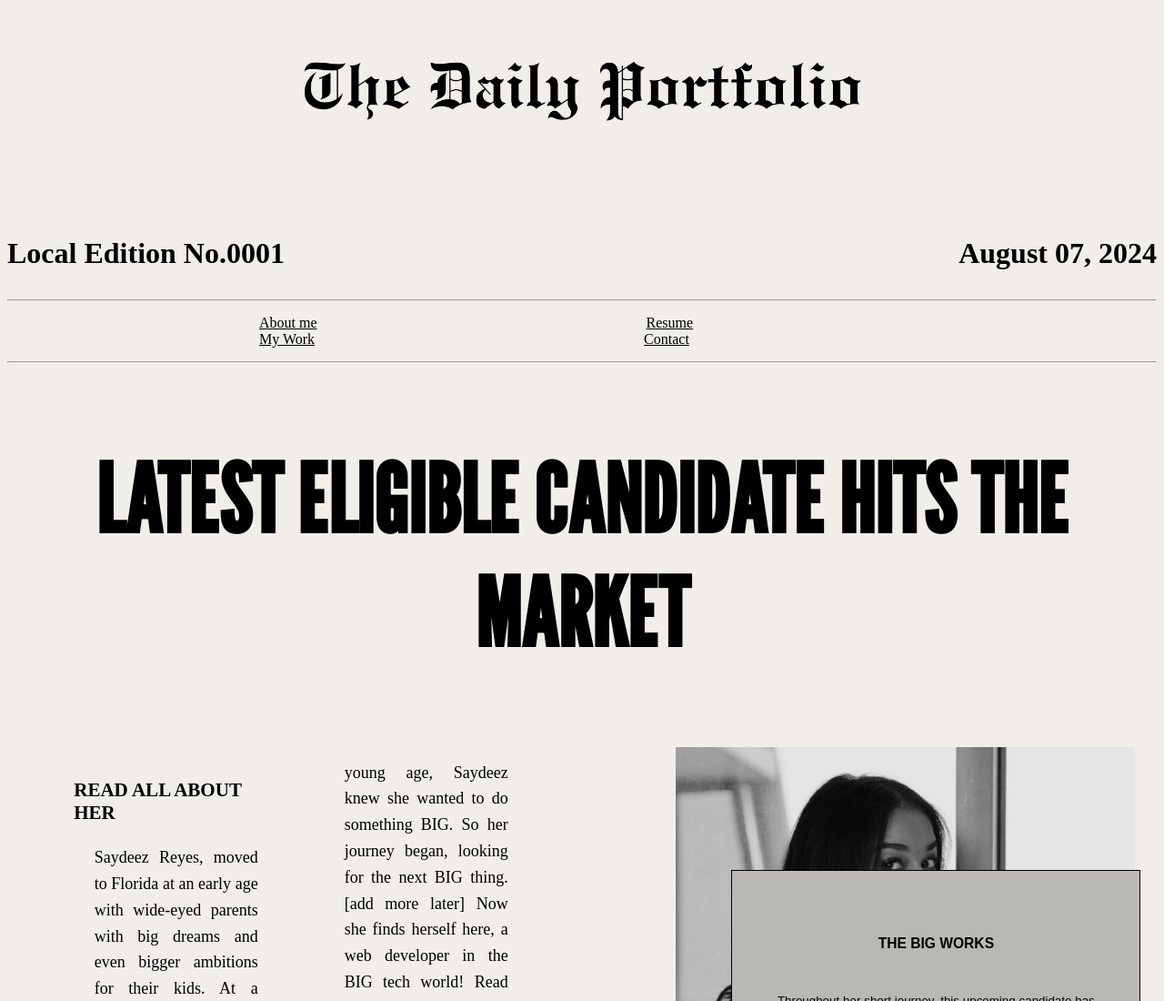
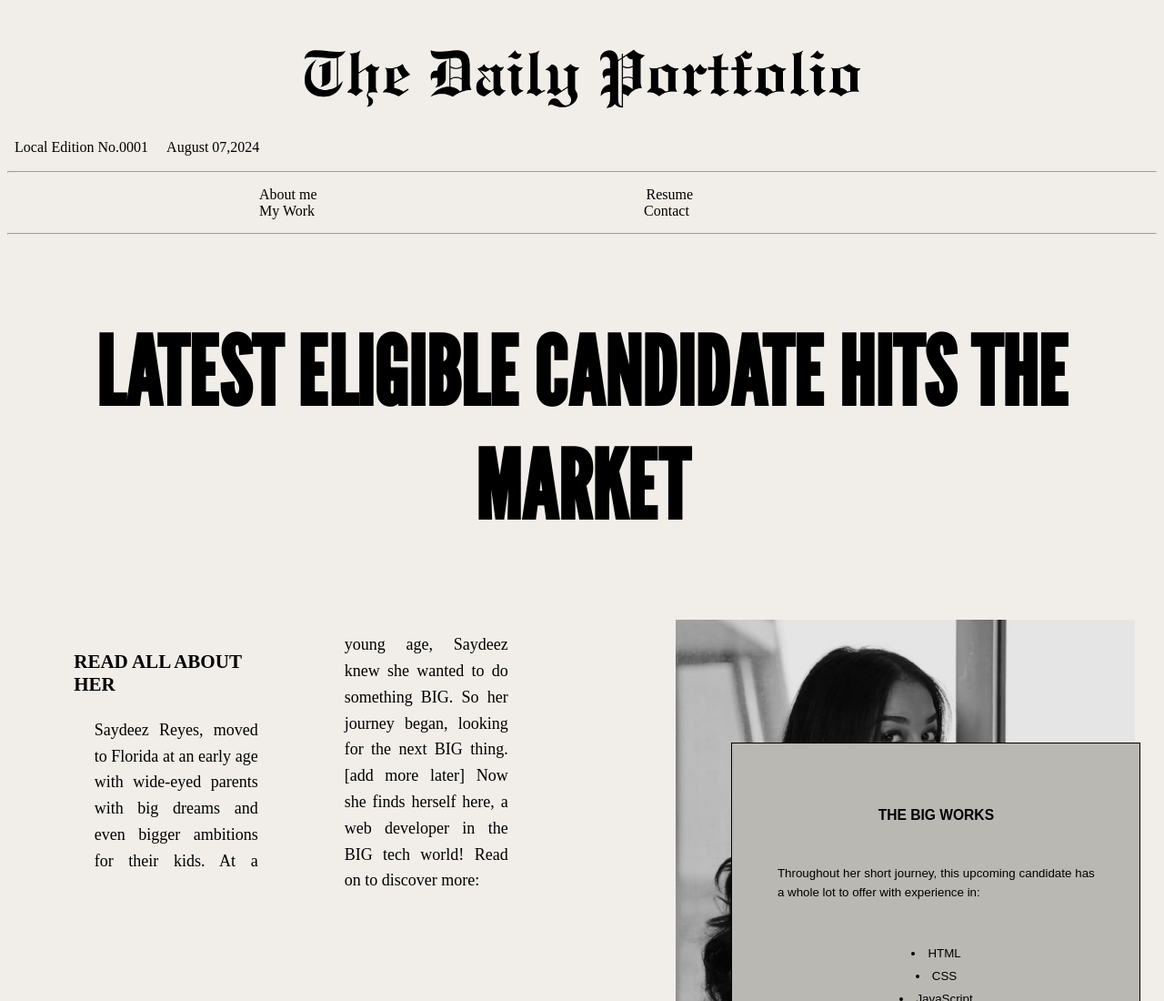
Before and after one commit to Saydeezr/Portfolio, a plain HTML site: page index.html in a window 1280 px wide. Shown: the top 1100 px of the page at 91% size. Drawn offline with nearby package versions, Linux system fonts and the light colour scheme.

Commit message:
cleaned up header's code

```diff
--- a/assets/css/style.css
+++ b/assets/css/style.css
@@ -1,25 +1,19 @@
 body {
     background-color: #f1eee9;
-    flex-wrap: wrap;
 }
 
-.center {
-    display: block;
+.Logo {
+    display: flex;
     margin-left: auto;
     margin-right: auto;
     width: 50%;
 }
-
-.Edition {
-    text-align: left;
-    position: relative;
-    top: 69px;
+.detail {
+    display: inline-block;
+    margin: 0.5rem;
+    vertical-align: text-bottom
 }
 
-.date {
-    text-align: right;
-    position: relative;
-}
 
 ul {
     list-style-type: none;
--- a/index.html
+++ b/index.html
@@ -10,35 +10,31 @@
 <link href="https://fonts.googleapis.com/css2?family=League+Gothic&display=swap" rel="stylesheet">
 </head>
 <body>
-    <header>
-        <h1>
-            <img src="assets/images/Logo.png" alt="newspaper logo" width="60%" class="center"
-        </h1>
-        <aside>
-            <p class="Edition">Local Edition No.0001</p>
-        </aside>
-        <aside>
-            <p class="date">August 07, 2024</p>
-        </aside>
+    <header class="header">
+        <img src="assets/images/Logo.png" class="Logo">
+        <aside class='detail'>Local Edition No.0001</aside>
+        <aside class='detail'>August 07,2024</aside>
     </header>
+
     <nav>
         <hr>
         <ul>
             <li>
-                <a href="#About-Me">About me</a>
+                <a href="#About-Me" style="text-decoration: none;">About me</a>
             </li>
             <li>
-                <a href="#Resume">Resume</a>
+                <a href="#Resume" style="text-decoration: none;">Resume</a>
             </li>
             <li>
-                <a href="#My-Work">My Work</a>
+                <a href="#My-Work" style="text-decoration: none;">My Work</a>
             </li>
             <li>
-                <a href="#Contact">Contact</a>
+                <a href="#Contact" style="text-decoration: none;">Contact</a>
             </li>
         </ul>
         <hr>
     </nav>
+
     <main>
         <div>
             <h2>LATEST ELIGIBLE CANDIDATE HITS THE MARKET</h2>
```
Also changed, not shown: 1 other file.
